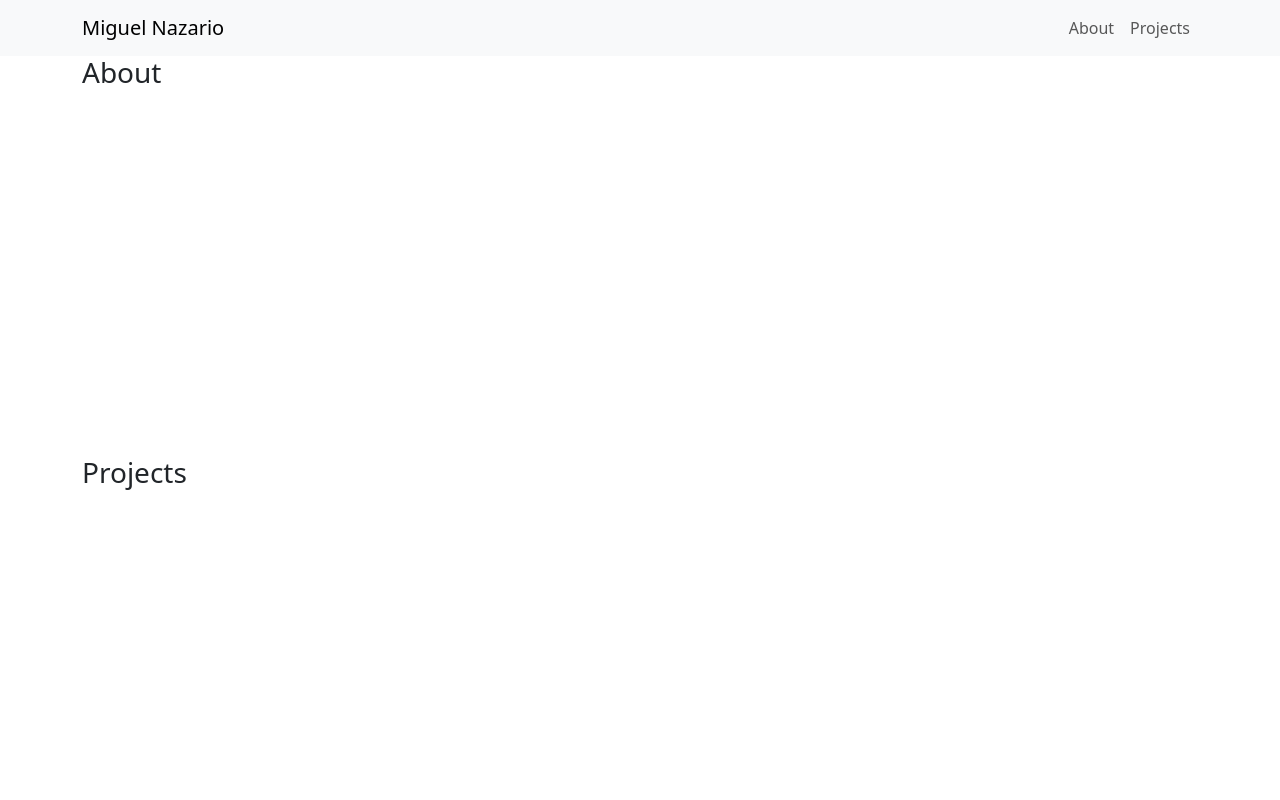
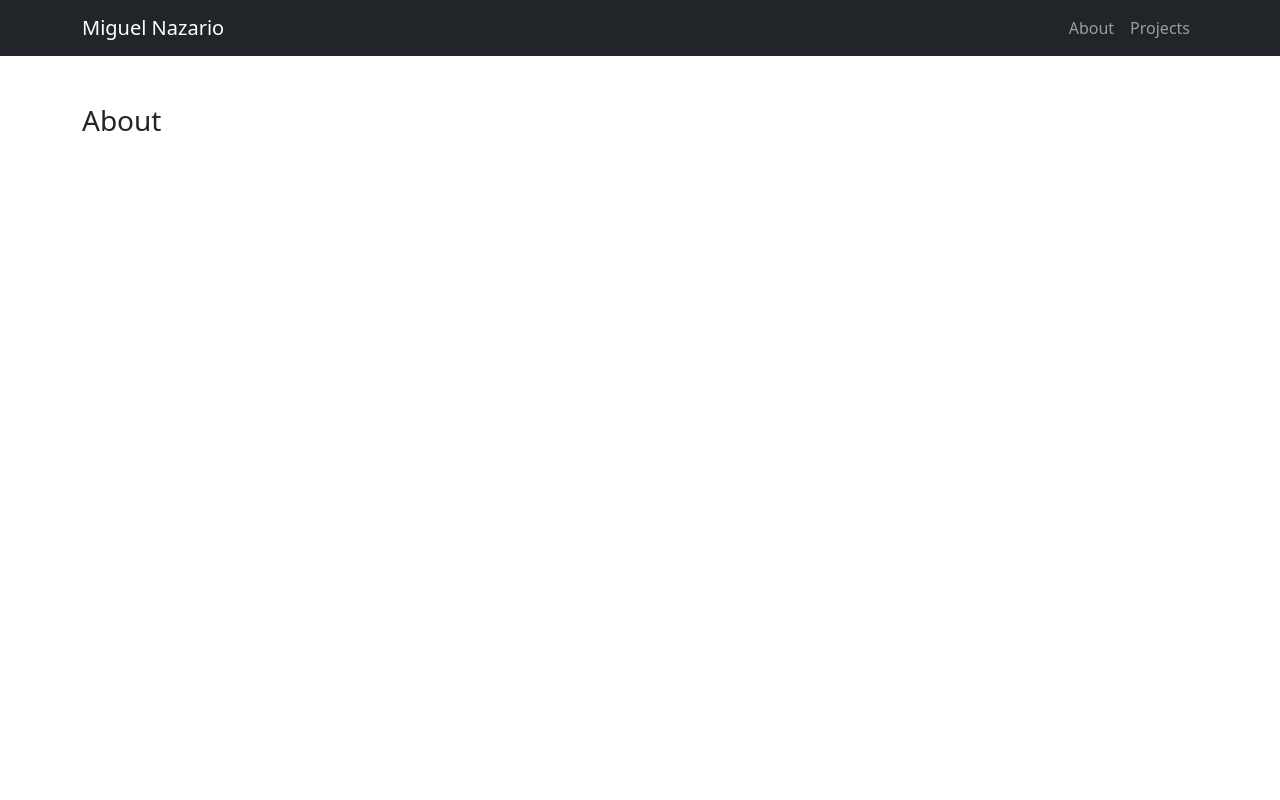
Before and after one commit to gitMiguel27/my-portfolio, a React (Vite) app: page / in a window 1280 px wide. Shown: the top 800 px of the page. Built offline with nearby package versions, Linux system fonts and the light colour scheme.

Commit message:
installed react scroll and added scroll effect to nav links

```diff
--- a/package.json
+++ b/package.json
@@ -13,7 +13,8 @@
     "bootstrap": "^5.3.3",
     "react": "^19.0.0",
     "react-bootstrap": "^2.10.9",
-    "react-dom": "^19.0.0"
+    "react-dom": "^19.0.0",
+    "react-scroll": "^1.9.2"
   },
   "devDependencies": {
     "@eslint/js": "^9.19.0",
--- a/src/components/Header/Header.jsx
+++ b/src/components/Header/Header.jsx
@@ -1,15 +1,24 @@
 import { Container, Nav, Navbar } from "react-bootstrap"
+import {Link as Scroll} from 'react-scroll'
 
 function Header() {
   return (
-    <Navbar collapseOnSelect expand="lg" className="bg-body-tertiary">
+    <Navbar collapseOnSelect expand="lg" bg="dark" data-bs-theme="dark" sticky="top">
       <Container>
-        <Navbar.Brand href="#home">Miguel Nazario</Navbar.Brand>
+        <Navbar.Brand as={Nav.Link}>
+          <Scroll to="about" smooth={true} offset={-100} duration={350}>Miguel Nazario</Scroll>
+        </Navbar.Brand>
         <Navbar.Toggle aria-controls="responsive-navbar-nav" />
         <Navbar.Collapse id="responsive-navbar-nav">
           <Nav className="ms-auto">
-            <Nav.Link href="#features">About</Nav.Link>
-            <Nav.Link href="#pricing">Projects</Nav.Link>
+            <Nav.Link>
+              <Scroll to="about" smooth={true} offset={-100} duration={350}>About</Scroll>
+            </Nav.Link>
+            <Nav.Link>
+              <Scroll to="projects" smooth={true} offset={-100} duration={350}>Projects</Scroll>
+            </Nav.Link>
+            {/* <Nav.Link as={Scroll} to="about" smooth={true} offset={-100} duration={350} >About</Nav.Link> */}
+            {/* <Nav.Link as={Scroll} to="projects" smooth={true} offset={-100} duration={350} >Projects</Nav.Link> */}
           </Nav>
         </Navbar.Collapse>
       </Container>
--- a/src/pages/About/About.jsx
+++ b/src/pages/About/About.jsx
@@ -2,7 +2,7 @@ import { Container } from "react-bootstrap"
 
 function About() {
   return (
-    <Container id='about' style={{ minHeight: '50vh' }}>
+    <Container id='about' className="my-5" style={{ minHeight: '100vh' }}>
       <h3>About</h3>
     </Container>
   )
--- a/src/pages/Projects/Projects.jsx
+++ b/src/pages/Projects/Projects.jsx
@@ -2,7 +2,7 @@ import { Container } from "react-bootstrap"
 
 function Projects() {
   return (
-    <Container id='projects' style={{ minHeight: '50vh' }}>
+    <Container id='projects' className="my-5" style={{ minHeight: '100vh' }}>
       <h3>Projects</h3>
     </Container>
   )
```
Also changed, not shown: 1 other file (tests, documents, lock files or other folders).
